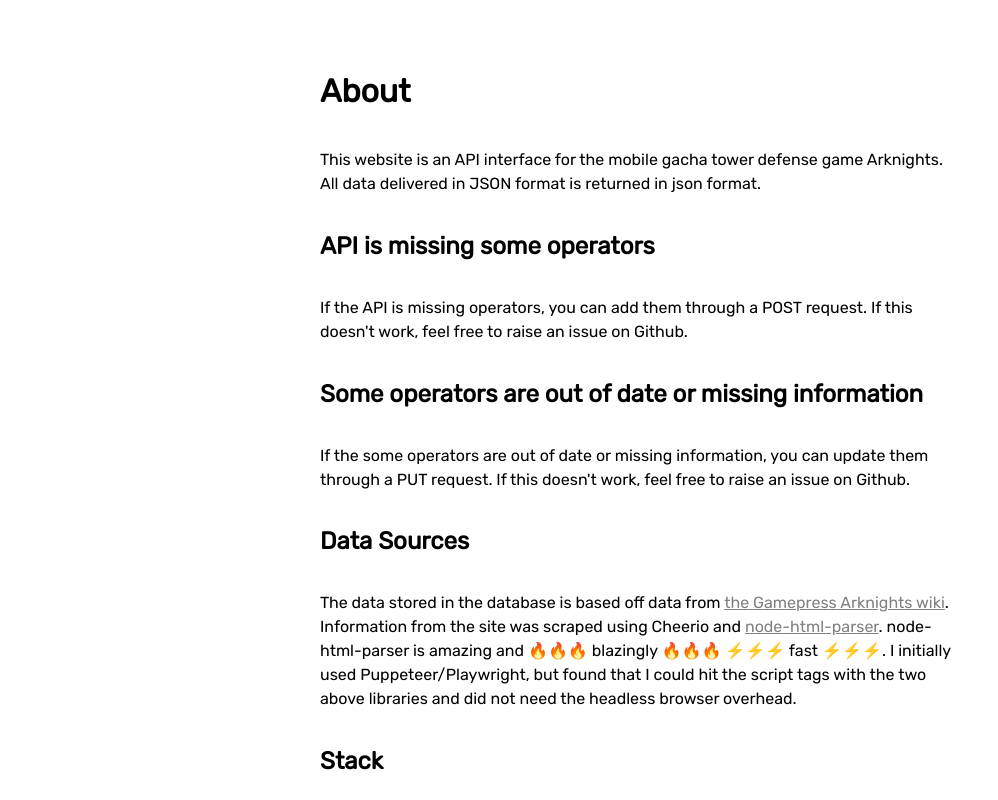
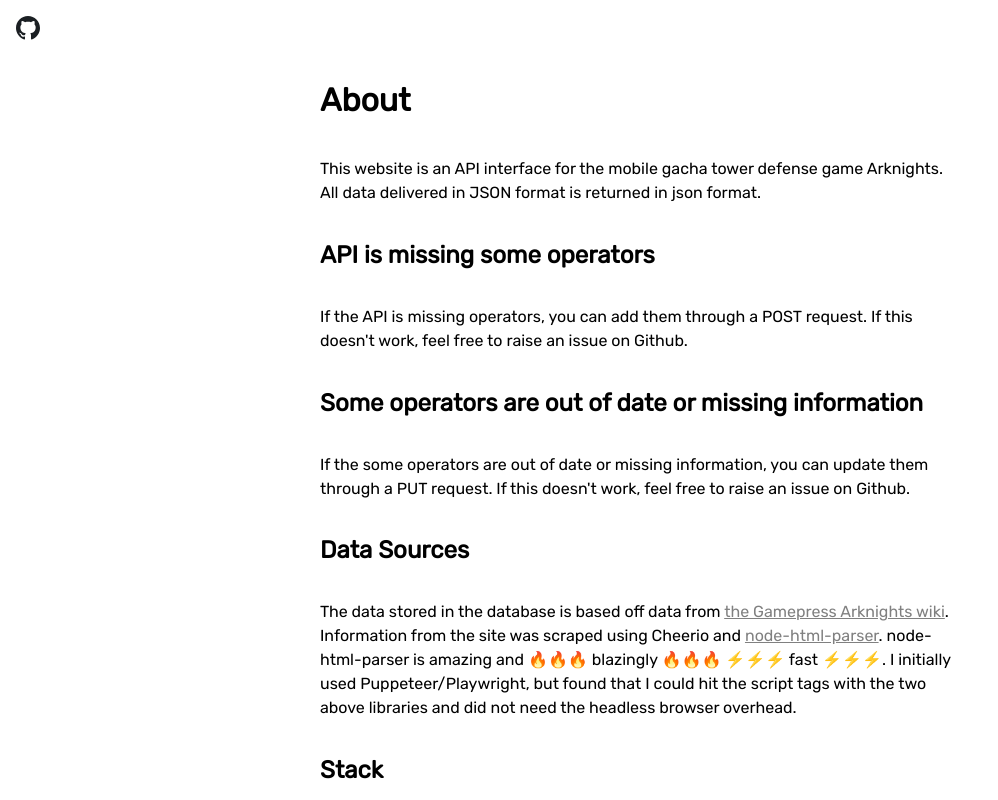
Before and after one commit to wesngu28/rhodesapi, a SvelteKit app in the folder web/: page /about in a window 1280 px wide. Shown: the top 800 px of the page, without its empty margins (0-998 px from the left). Built offline with nearby package versions, Linux system fonts and the light colour scheme.

Commit message:
update readme

```diff
--- a/web/src/components/Navbar.svelte
+++ b/web/src/components/Navbar.svelte
@@ -9,6 +9,7 @@
 </script>
 
 <nav>
+	<a href="https://github.com/wesngu28/rhodesapi"><img src="./github.svg" /></a>
 	<ul class="link-list">
 		<li><a on:click={addUnderline} href="/">Home</a></li>
 		<li><a on:click={addUnderline} href="/about">About</a></li>
@@ -20,13 +21,17 @@
 	nav {
 		display: flex;
 		width: 100vw;
-		justify-content: flex-end;
+		justify-content: space-between;
 	}
+
 	ul {
 		display: flex;
 		list-style: none;
 		margin-right: 1rem;
+		align-items: center;
+		justify-content: center;
 	}
+
 	li {
 		padding-left: 1rem;
 		padding-right: 1rem;
@@ -38,4 +43,11 @@
 	.underline {
 		text-decoration: underline;
 	}
+
+	img {
+		background-color: white;
+		height: 24px;
+		width: 24px;
+		margin: 1rem;
+	}
 </style>
```
Also changed, not shown: web/static/github.svg (added), 1 other file (tests, documents, lock files or other folders).
